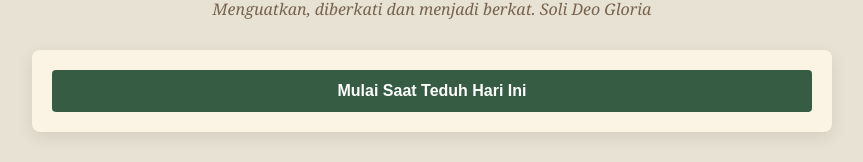
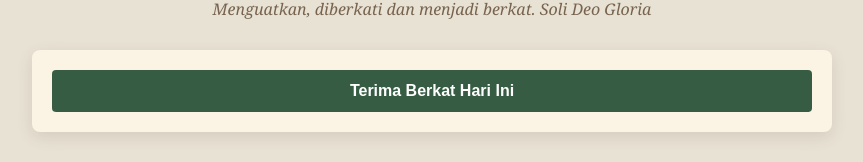
Before and after one commit to kukuhyudhistiro/devosital, a website: page public/index.html in a window 1280 px wide. Shown: the part 144-306 px from the top of the page, without its empty margins (208-1071 px from the left). Drawn offline with Linux system fonts and the light colour scheme.

Commit message:
update caption button

```diff
--- a/public/index.html
+++ b/public/index.html
@@ -85,7 +85,7 @@
     </div>
 
     <div class="control-panel">
-        <button id="generateBtn" class="generate-button" onclick="generateRenungan()">Mulai Saat Teduh Hari Ini</button>
+        <button id="generateBtn" class="generate-button" onclick="generateRenungan()">Terima Berkat Hari Ini</button>
     </div>
 
     <div id="loading">Sedang merenung dan menyusun kata... (Membutuhkan 10-20 detik)</div>
```
